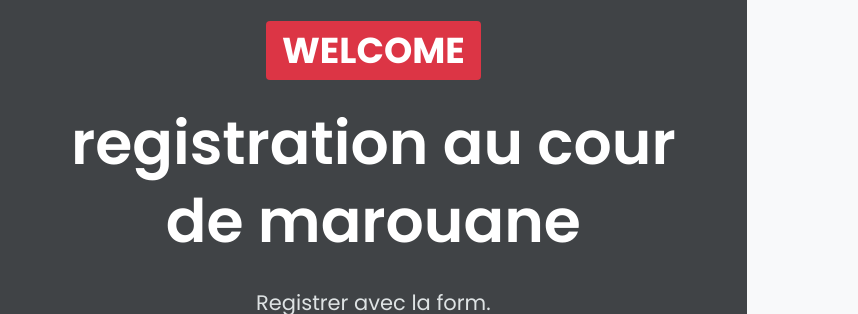
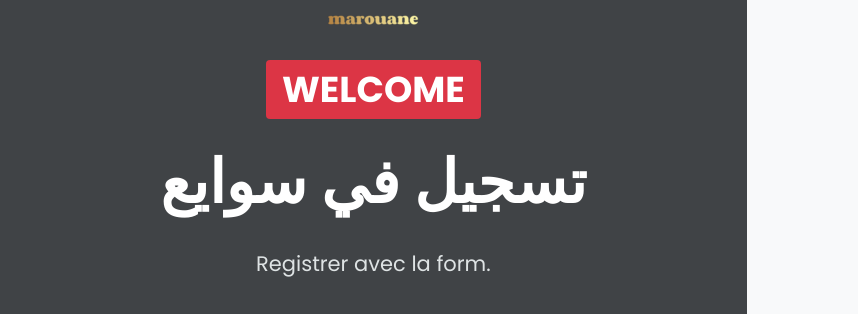
Before and after one commit to marouane147/site, a plain HTML site: page index.html in a window 1280 px wide. Shown: the part 227-541 px from the top of the page, 0-858 px from the left. Drawn offline with Linux system fonts and the light colour scheme; grey boxes are pictures that could not be loaded.

Commit message:
Update index.html

```diff
--- a/index.html
+++ b/index.html
@@ -57,7 +57,7 @@
                 </div>
                 <div class="col-12 mx-auto">
                   <h1 class="text-9 text-white bg-danger d-inline-block fw-700 rounded px-3 py-2 mb-4">WELCOME</h1>
-                  <h2 class="text-15 fw-600 text-white mb-4">registration au cour de marouane</h2>
+                  <h2 class="text-15 fw-600 text-white mb-4">تسجيل في سوايع</h2>
                 </div>
                 <div class="col-md-9 col-xl-8 mx-auto">
                   <p class="text-5 text-light mb-3">Registrer avec la form.</p>
```
